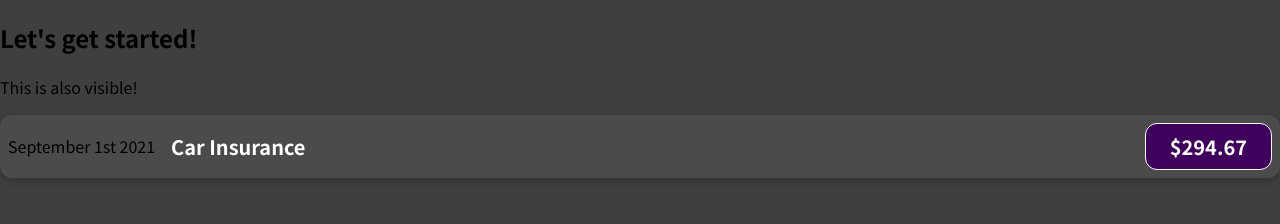
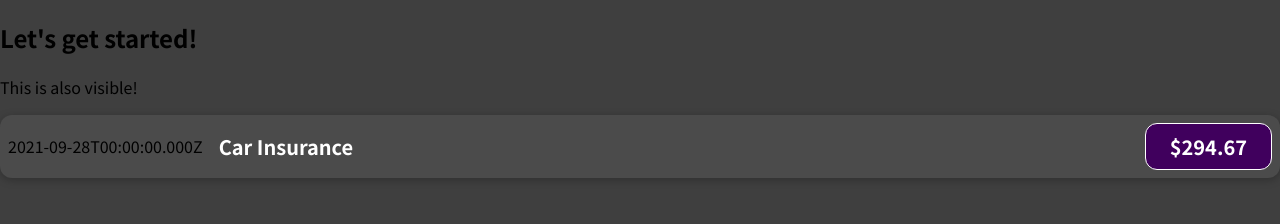
Before and after one commit to Zeusslayer/React_JS, a JavaScript app in the folder 01-first-react-app/: page / in a window 1280 px wide. Shown: the top 224 px of the page. Built offline with nearby package versions, Linux system fonts and the light colour scheme.

Commit message:
Dynamic data usage and Commenting

```diff
--- a/01-first-react-app/src/components/ExpenseItem.js
+++ b/01-first-react-app/src/components/ExpenseItem.js
@@ -1,11 +1,17 @@
-import "./ExpenseItem.css";
+import "./ExpenseItem.css"; // must import css to the js file
 function ExpenseItem() {
+  const expenseDate = new Date(2021, 8, 28); //september
+  const expenseTitle = "Car Insurance";
+  const expenseAmount = 294.67;
+  //return should only return one div, there may be others inside it
+  //adding css to divs with className
+  //you can add operations inside the brackets
   return (
     <div className="expense-item">
-      <div>September 1st 2021</div>
+      <div>{expenseDate.toISOString()}</div>
       <div className="expense-item__description">
-        <h2>Car Insurance</h2>
-        <div className="expense-item__price">$294.67</div>
+        <h2>{expenseTitle}</h2>
+        <div className="expense-item__price">${expenseAmount}</div>
       </div>
     </div>
   );
```
